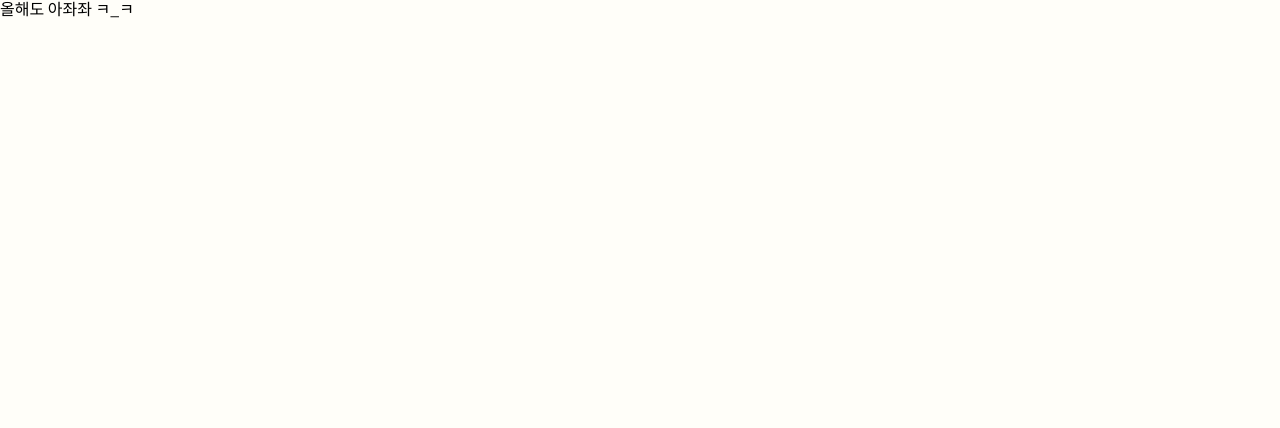
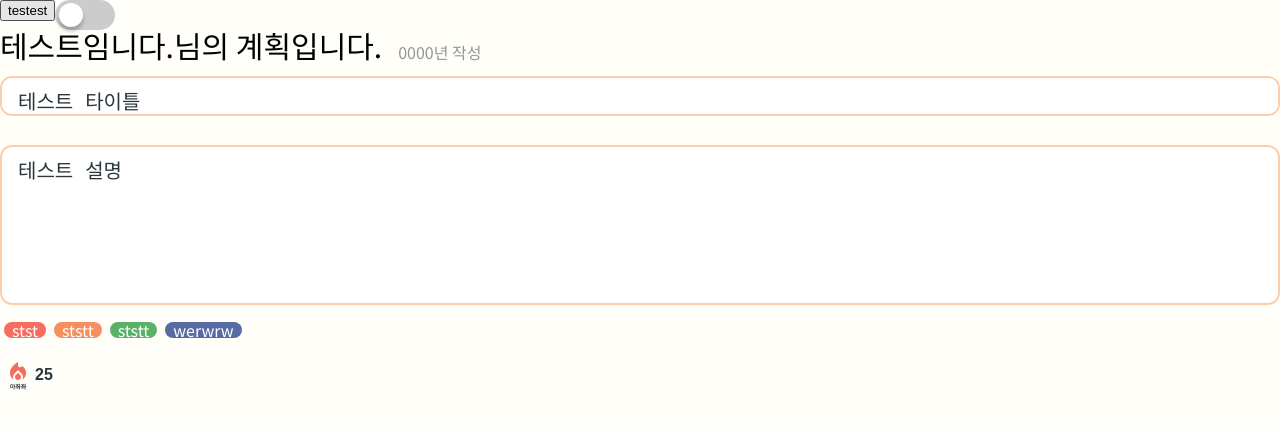
Before and after one commit to New-Barams/this-year-ajaja-fe, a Next.js app: page / in a window 1280 px wide. Shown: the top 428 px of the page. Built offline with nearby package versions, Linux system fonts and the light colour scheme.

Commit message:
💩 : #57 - 정리

```diff
--- a/src/app/page.tsx
+++ b/src/app/page.tsx
@@ -1,3 +1,60 @@
+'use client';
+
+import { SwitchButton } from '@/components';
+import ReadOnlyPlan from '@/components/ReadOnlyPlan/ReadOnlyPlan';
+import { PlanData } from '@/components/ReadOnlyPlan/ReadOnlyPlan';
+// import { useDebounce } from '@/hooks/useDebounce';
+import { useCallback, useEffect, useRef, useState } from 'react';
+
 export default function Home() {
-  return <h1>올해도 아좌좌 ㅋ_ㅋ</h1>;
+  const data: PlanData = {
+    id: 1234,
+    userId: 123121,
+    nickname: '테스트임니다.',
+    title: '테스트 타이틀',
+    description: '테스트 설명',
+    isPublic: true,
+    ajajas: 25,
+    isAjajaOn: true,
+    tags: ['stst', 'ststt', 'ststt', 'werwrw'],
+    createdAt: '',
+    isCanAjaja: true,
+  };
+  const [isOn, setIsOn] = useState<boolean>(false);
+  useEffect(() => {
+    syncIsOn.current = isOn;
+  }, [isOn]);
+  const syncIsOn = useRef(isOn);
+  const originalState = useRef(isOn);
+
+  const cons = useCallback(() => {
+    console.log('api 송신');
+  }, []);
+
+  const debounce = useCallback(() => {
+    let timer: NodeJS.Timeout;
+    return () => {
+      if (timer) clearTimeout(timer);
+      console.log(syncIsOn.current, originalState.current);
+      timer = setTimeout(() => {
+        originalState.current = !originalState.current;
+        if (syncIsOn.current !== originalState.current) cons();
+      }, 3000);
+    };
+  }, [cons]);
+
+  const debouncedCon = debounce();
+  return (
+    <>
+      <button
+        onClick={() => {
+          setIsOn(!isOn);
+          debouncedCon();
+        }}>
+        testest
+      </button>
+      <SwitchButton isOn={isOn} onClick={() => {}}></SwitchButton>
+      <ReadOnlyPlan isMine={false} planData={data} />
+    </>
+  );
 }
--- a/src/components/index.ts
+++ b/src/components/index.ts
@@ -8,3 +8,4 @@ export { default as Icon } from '@components/Icon/Icon';
 export { default as Modal } from '@components/Modal/Modal';
 export { default as ModalBasic } from '@components/Modal/ModalBasic';
 export { default as PlanInput } from '@components/PlanInput/PlanInput';
+export { default as ReadOnlyPlan } from '@components/ReadOnlyPlan/ReadOnlyPlan';
```
Also changed, not shown: src/app/(header)/plans/[planId]/page.tsx (+14 -0 lines).
